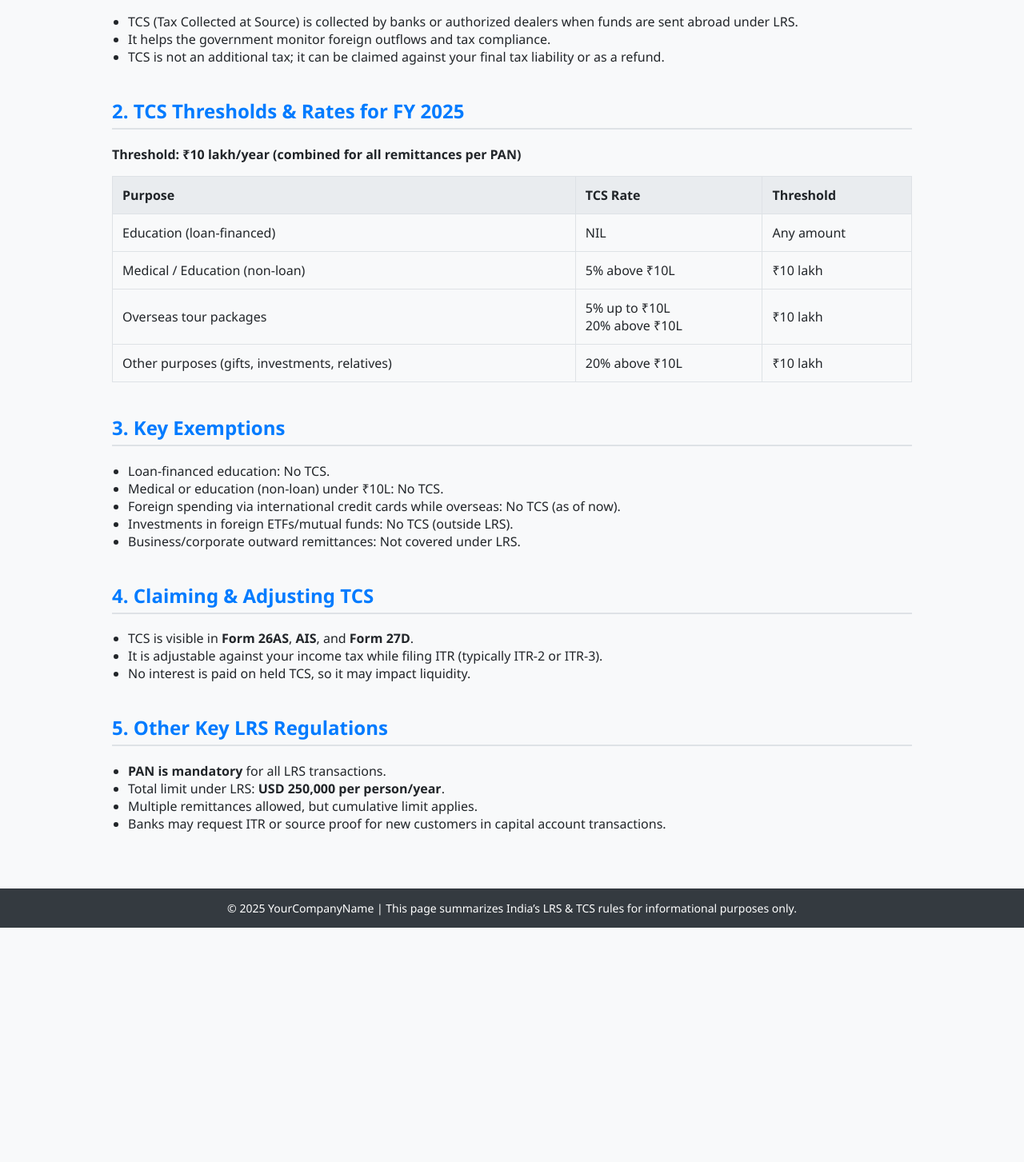
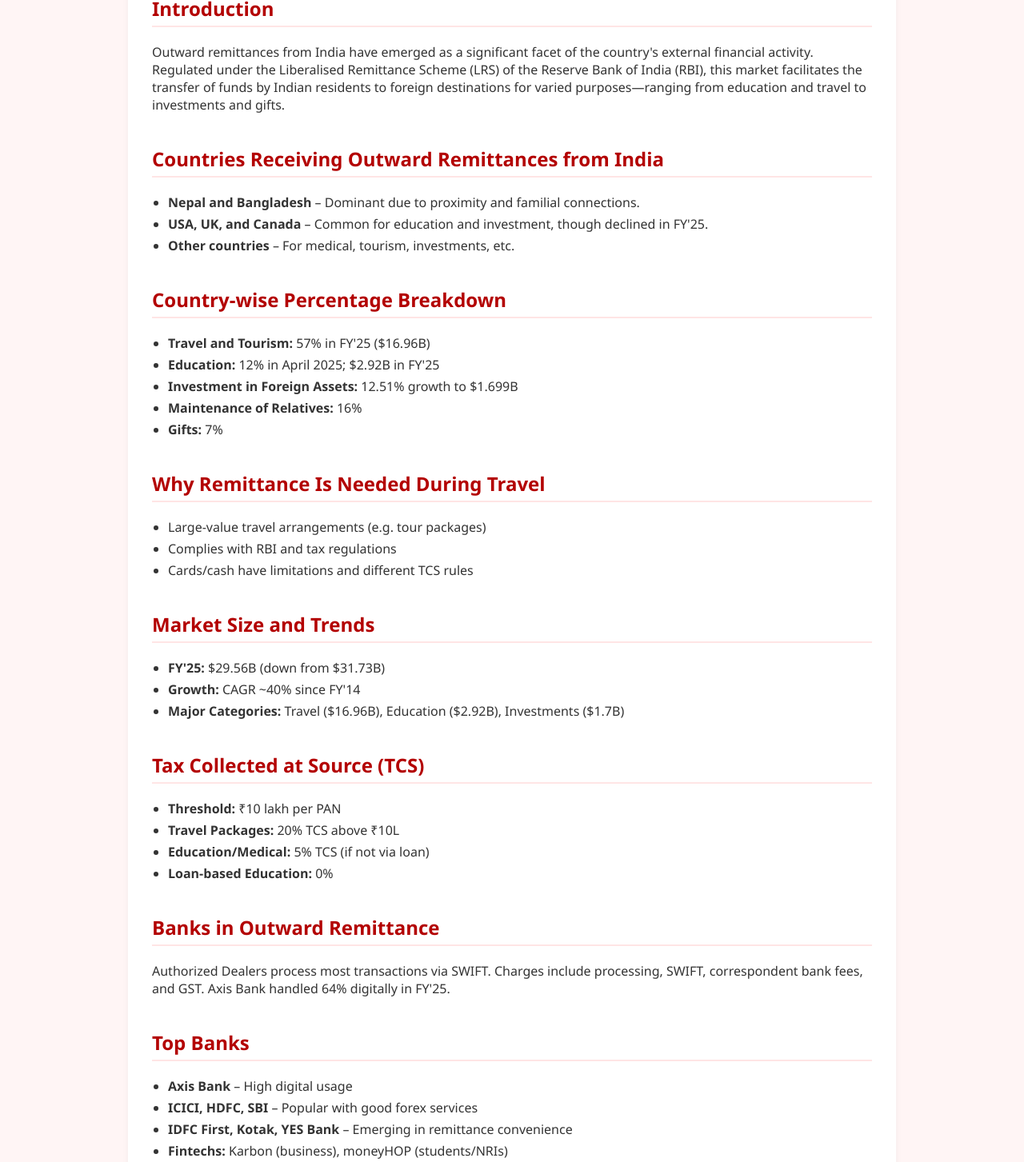
Before and after one commit to Shri1308/OR, a plain HTML site: page index.html in a window 1280 px wide. Shown: the part 220-1673 px from the top of the page at 80% size. Before the commit the page ends 1380 px from the top, so only its background shows below. Drawn offline with Linux system fonts and the light colour scheme.

Commit message:
Update index.html

```diff
--- a/index.html
+++ b/index.html
@@ -1,145 +1,150 @@
 <!DOCTYPE html>
 <html lang="en">
 <head>
-  <meta charset="UTF-8">
-  <meta name="viewport" content="width=device-width, initial-scale=1">
-  <title>Outward Remittance Tax Implications – India (FY 2025)</title>
+  <meta charset="UTF-8" />
+  <meta name="viewport" content="width=device-width, initial-scale=1.0" />
+  <title>Outward Remittances in India - FY25</title>
   <style>
     body {
-      font-family: 'Segoe UI', sans-serif;
+      font-family: 'Segoe UI', Tahoma, Geneva, Verdana, sans-serif;
+      background-color: #fff5f5;
+      color: #333;
       margin: 0;
       padding: 0;
-      background-color: #f8f9fa;
-      color: #212529;
     }
+
     header {
-      background-color: #007bff;
+      background-color: #ff6b6b;
       color: white;
-      padding: 20px 30px;
+      padding: 20px 40px;
       text-align: center;
     }
-    main {
+
+    .container {
+      max-width: 900px;
+      margin: 30px auto;
+      background: white;
       padding: 30px;
-      max-width: 1000px;
-      margin: auto;
+      box-shadow: 0 2px 8px rgba(0,0,0,0.05);
+      border-radius: 12px;
     }
-    section {
-      margin-bottom: 40px;
+
+    h1, h2, h3 {
+      color: #b30000;
     }
+
+    h1 {
+      margin-bottom: 10px;
+    }
+
     h2 {
-      color: #007bff;
-      border-bottom: 2px solid #dee2e6;
+      margin-top: 40px;
+      border-bottom: 2px solid #ffe5e5;
       padding-bottom: 5px;
     }
-    table {
-      width: 100%;
-      border-collapse: collapse;
-      margin-top: 15px;
-    }
-    table, th, td {
-      border: 1px solid #dee2e6;
-    }
-    th, td {
-      padding: 12px;
-      text-align: left;
-    }
-    th {
-      background-color: #e9ecef;
-    }
+
     ul {
       padding-left: 20px;
     }
+
+    ul li {
+      margin-bottom: 5px;
+    }
+
+    .summary-box {
+      background-color: #ffe5e5;
+      padding: 15px 20px;
+      border-left: 6px solid #ff6b6b;
+      margin-top: 30px;
+      border-radius: 8px;
+    }
+
     footer {
-      background-color: #343a40;
-      color: white;
       text-align: center;
-      padding: 15px;
-      font-size: 14px;
+      font-size: 0.9em;
+      margin-top: 40px;
+      color: #888;
     }
   </style>
 </head>
 <body>
 
 <header>
-  <h1>Tax Implications on Outward Remittances – India (FY 2025)</h1>
+  <h1>Outward Remittances in India: A Comprehensive Overview (FY'25)</h1>
 </header>
 
-<main>
-  <section>
-    <h2>1. What is TCS on Outward Remittance?</h2>
+<div class="container">
+
+  <h2>Introduction</h2>
+  <p>Outward remittances from India have emerged as a significant facet of the country's external financial activity. Regulated under the Liberalised Remittance Scheme (LRS) of the Reserve Bank of India (RBI), this market facilitates the transfer of funds by Indian residents to foreign destinations for varied purposes—ranging from education and travel to investments and gifts.</p>
+
+  <h2>Countries Receiving Outward Remittances from India</h2>
   <ul>
-      <li>TCS (Tax Collected at Source) is collected by banks or authorized dealers when funds are sent abroad under LRS.</li>
-      <li>It helps the government monitor foreign outflows and tax compliance.</li>
-      <li>TCS is not an additional tax; it can be claimed against your final tax liability or as a refund.</li>
+    <li><strong>Nepal and Bangladesh</strong> – Dominant due to proximity and familial connections.</li>
+    <li><strong>USA, UK, and Canada</strong> – Common for education and investment, though declined in FY'25.</li>
+    <li><strong>Other countries</strong> – For medical, tourism, investments, etc.</li>
   </ul>
-  </section>
 
-  <section>
-    <h2>2. TCS Thresholds & Rates for FY 2025</h2>
-    <p><strong>Threshold: ₹10 lakh/year (combined for all remittances per PAN)</strong></p>
-    <table>
-      <tr>
-        <th>Purpose</th>
-        <th>TCS Rate</th>
-        <th>Threshold</th>
-      </tr>
-      <tr>
-        <td>Education (loan-financed)</td>
-        <td>NIL</td>
-        <td>Any amount</td>
-      </tr>
-      <tr>
-        <td>Medical / Education (non-loan)</td>
-        <td>5% above ₹10L</td>
-        <td>₹10 lakh</td>
-      </tr>
-      <tr>
-        <td>Overseas tour packages</td>
-        <td>5% up to ₹10L<br>20% above ₹10L</td>
-        <td>₹10 lakh</td>
-      </tr>
-      <tr>
-        <td>Other purposes (gifts, investments, relatives)</td>
-        <td>20% above ₹10L</td>
-        <td>₹10 lakh</td>
-      </tr>
-    </table>
-  </section>
+  <h2>Country-wise Percentage Breakdown</h2>
+  <ul>
+    <li><strong>Travel and Tourism:</strong> 57% in FY'25 ($16.96B)</li>
+    <li><strong>Education:</strong> 12% in April 2025; $2.92B in FY'25</li>
+    <li><strong>Investment in Foreign Assets:</strong> 12.51% growth to $1.699B</li>
+    <li><strong>Maintenance of Relatives:</strong> 16%</li>
+    <li><strong>Gifts:</strong> 7%</li>
+  </ul>
 
-  <section>
-    <h2>3. Key Exemptions</h2>
+  <h2>Why Remittance Is Needed During Travel</h2>
   <ul>
-      <li>Loan-financed education: No TCS.</li>
-      <li>Medical or education (non-loan) under ₹10L: No TCS.</li>
-      <li>Foreign spending via international credit cards while overseas: No TCS (as of now).</li>
-      <li>Investments in foreign ETFs/mutual funds: No TCS (outside LRS).</li>
-      <li>Business/corporate outward remittances: Not covered under LRS.</li>
+    <li>Large-value travel arrangements (e.g. tour packages)</li>
+    <li>Complies with RBI and tax regulations</li>
+    <li>Cards/cash have limitations and different TCS rules</li>
   </ul>
-  </section>
 
-  <section>
-    <h2>4. Claiming & Adjusting TCS</h2>
+  <h2>Market Size and Trends</h2>
   <ul>
-      <li>TCS is visible in <strong>Form 26AS</strong>, <strong>AIS</strong>, and <strong>Form 27D</strong>.</li>
-      <li>It is adjustable against your income tax while filing ITR (typically ITR-2 or ITR-3).</li>
-      <li>No interest is paid on held TCS, so it may impact liquidity.</li>
+    <li><strong>FY'25:</strong> $29.56B (down from $31.73B)</li>
+    <li><strong>Growth:</strong> CAGR ~40% since FY'14</li>
+    <li><strong>Major Categories:</strong> Travel ($16.96B), Education ($2.92B), Investments ($1.7B)</li>
   </ul>
-  </section>
 
-  <section>
-    <h2>5. Other Key LRS Regulations</h2>
+  <h2>Tax Collected at Source (TCS)</h2>
   <ul>
-      <li><strong>PAN is mandatory</strong> for all LRS transactions.</li>
-      <li>Total limit under LRS: <strong>USD 250,000 per person/year</strong>.</li>
-      <li>Multiple remittances allowed, but cumulative limit applies.</li>
-      <li>Banks may request ITR or source proof for new customers in capital account transactions.</li>
+    <li><strong>Threshold:</strong> ₹10 lakh per PAN</li>
+    <li><strong>Travel Packages:</strong> 20% TCS above ₹10L</li>
+    <li><strong>Education/Medical:</strong> 5% TCS (if not via loan)</li>
+    <li><strong>Loan-based Education:</strong> 0%</li>
   </ul>
-  </section>
 
-</main>
+  <h2>Banks in Outward Remittance</h2>
+  <p>Authorized Dealers process most transactions via SWIFT. Charges include processing, SWIFT, correspondent bank fees, and GST. Axis Bank handled 64% digitally in FY'25.</p>
+
+  <h2>Top Banks</h2>
+  <ul>
+    <li><strong>Axis Bank</strong> – High digital usage</li>
+    <li><strong>ICICI, HDFC, SBI</strong> – Popular with good forex services</li>
+    <li><strong>IDFC First, Kotak, YES Bank</strong> – Emerging in remittance convenience</li>
+    <li><strong>Fintechs:</strong> Karbon (business), moneyHOP (students/NRIs)</li>
+  </ul>
+
+  <h2>Most Travel-Related Destinations</h2>
+  <p>No official breakdown, but Southeast Asia, Middle East, and Western countries are key travel regions targeted by financial products.</p>
+
+  <div class="summary-box">
+    <h3>Key Takeaways</h3>
+    <ul>
+      <li>Total outward remittances: <strong>$29.56B (FY'25)</strong></li>
+      <li>Travel is the largest use case (57%)</li>
+      <li>No official country-wise breakdown; Nepal/Bangladesh lead overall</li>
+      <li>TCS applies beyond ₹10L (up to 20%)</li>
+      <li>Digital banking and fintechs are rising rapidly</li>
+    </ul>
+  </div>
+
+</div>
 
 <footer>
-  &copy; 2025 YourCompanyName | This page summarizes India’s LRS & TCS rules for informational purposes only.
+  <p>© 2025 Outward Remittance Insights – All rights reserved.</p>
 </footer>
 
 </body>
```
Lines whose indentation alone changed are shown as unchanged.
